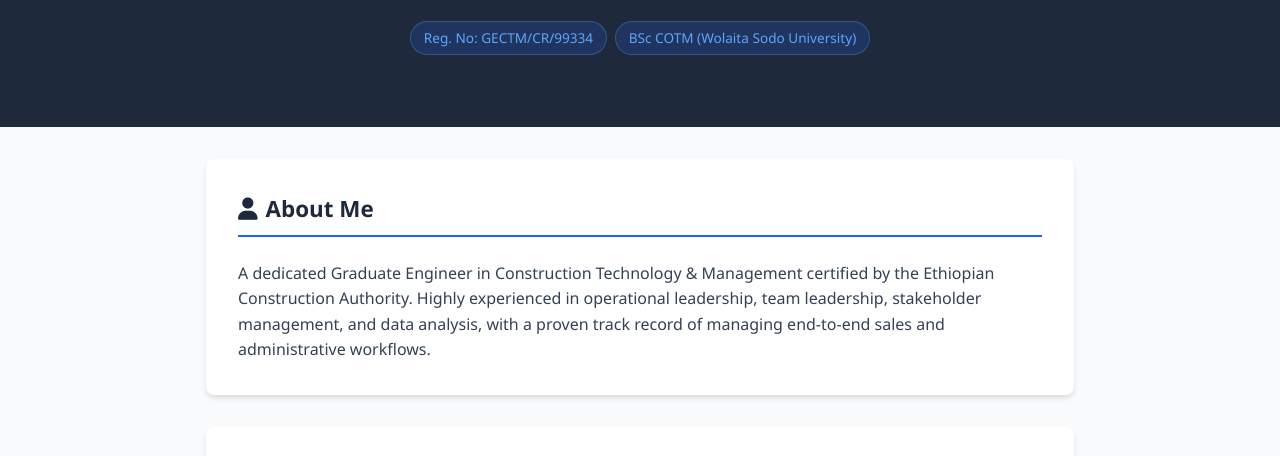
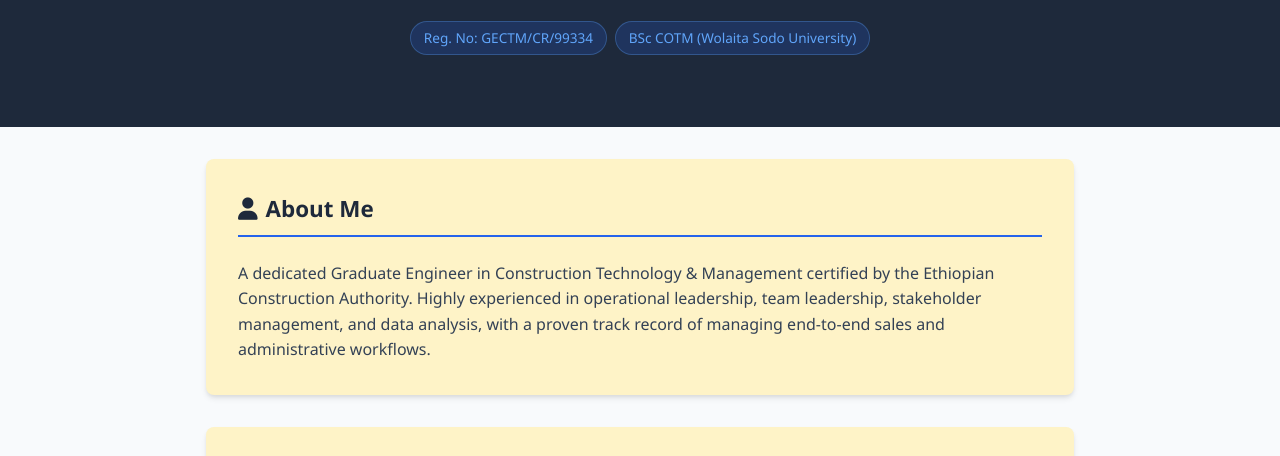
Before and after one commit to wubalemtariku4241-ctrl/portfolio, a plain HTML site: page index.html in a window 1280 px wide. Shown: the part 317-773 px from the top of the page. Drawn offline with Linux system fonts and the light colour scheme.

Commit message:
Update index.html

```diff
--- a/index.html
+++ b/index.html
@@ -10,7 +10,7 @@
             --primary: #1e293b;
             --accent: #2563eb;
             --bg: #f8fafc;
-            --card-bg: #ffffff;
+            --card-bg: #fef3c7;
             --text: #334155;
             --text-light: #64748b;
             --shadow: 0 4px 6px -1px rgba(0, 0, 0, 0.1), 0 2px 4px -1px rgba(0, 0, 0, 0.06);
```
